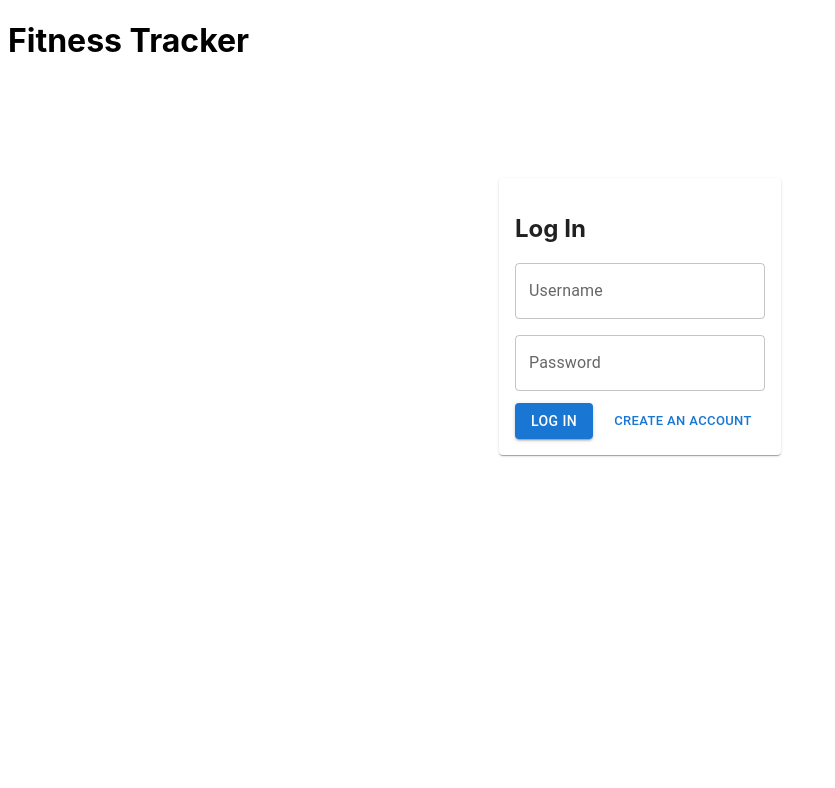
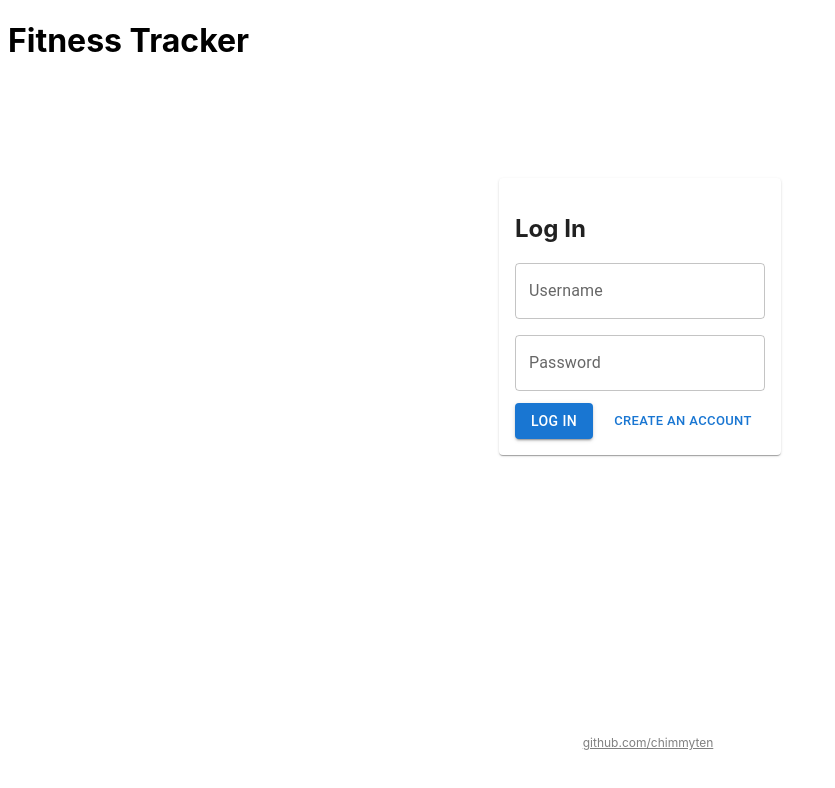
Before and after one commit to chimmyten/fitness-tracker, a React (Vite) app in the folder frontend/: page /login in a window 1280 px wide. Shown: the top 788 px of the page, without its empty margins (0-835 px from the left). Built offline with nearby package versions, Linux system fonts and the light colour scheme.

Commit message:
add footnote

```diff
--- a/frontend/src/components/HomePage.jsx
+++ b/frontend/src/components/HomePage.jsx
@@ -108,6 +108,27 @@ function HomePage({ setIsAuthenticated }) {
             setIsAuthenticated={setIsAuthenticated}
           />
         </Box>
+        <Box
+          sx={{
+            fontSize: "12px",
+            color: "gray",
+            textDecoration: "none",
+            textAlign: "center",
+            position: "absolute",
+            bottom: 10,
+            width: "100%",
+            paddingBottom: 5,
+          }}
+        >
+          <a
+            href="https://github.com/chimmyten"
+            target="_blank"
+            rel="noopener noreferrer"
+            style={{ color: "gray" }}
+          >
+            github.com/chimmyten
+          </a>
+        </Box>
       </LocalizationProvider>
     </Box>
   );
--- a/frontend/src/components/LoginPage.jsx
+++ b/frontend/src/components/LoginPage.jsx
@@ -139,6 +139,22 @@ function LoginPage({ setIsAuthenticated }) {
           </form>
         </Box>
       </Box>
+      <Box
+        sx={{
+          fontSize: "12px",
+          color: "gray",
+          textDecoration: "none",
+          textAlign: "center",
+          position: "absolute",
+          bottom: 10,
+          width: "100%",
+          paddingBottom: 5,
+        }}
+      >
+        <a href="https://github.com/chimmyten" target="_blank" rel="noopener noreferrer" style={{ color: "gray" }}>
+          github.com/chimmyten
+        </a>
+      </Box>
     </>
   );
 }
```
